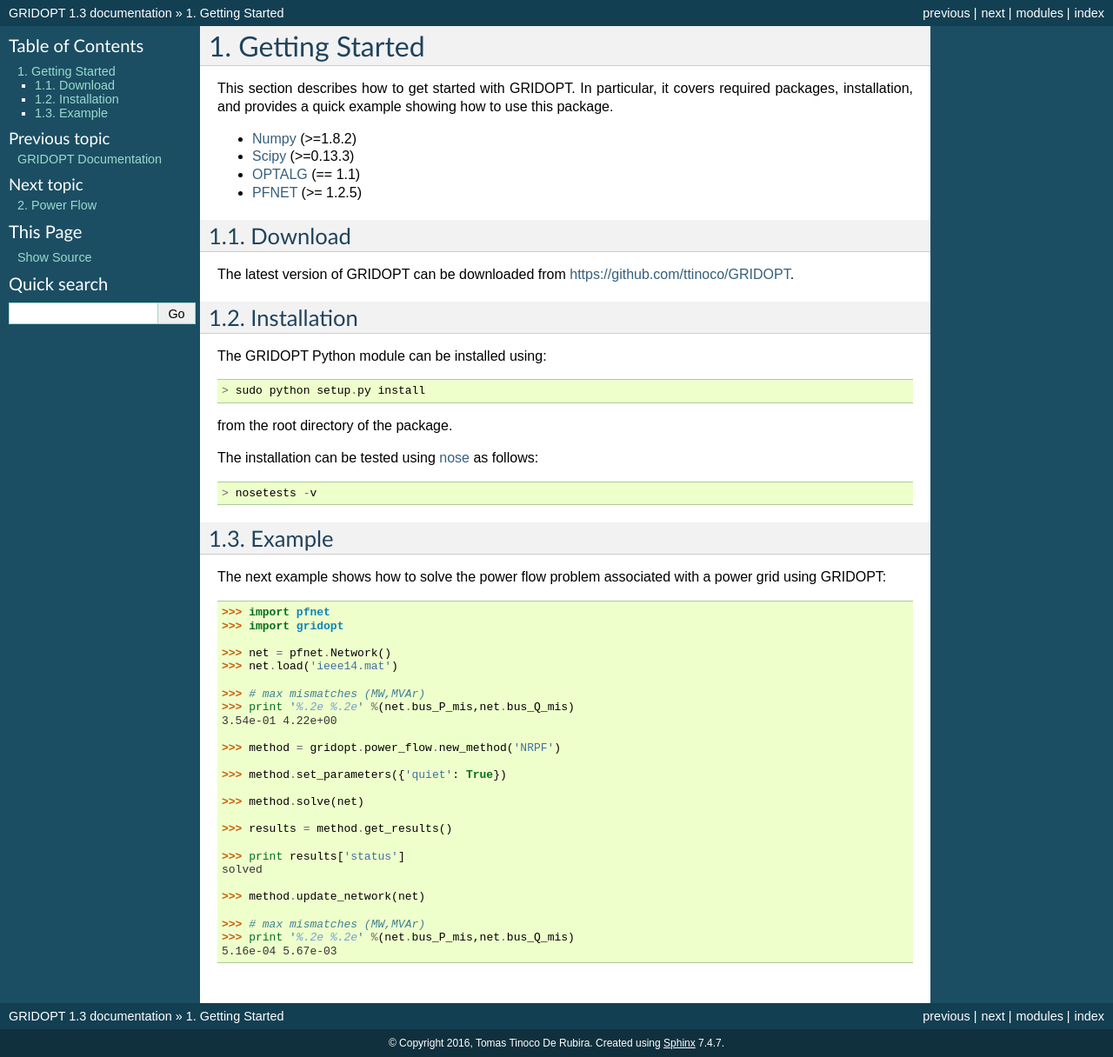
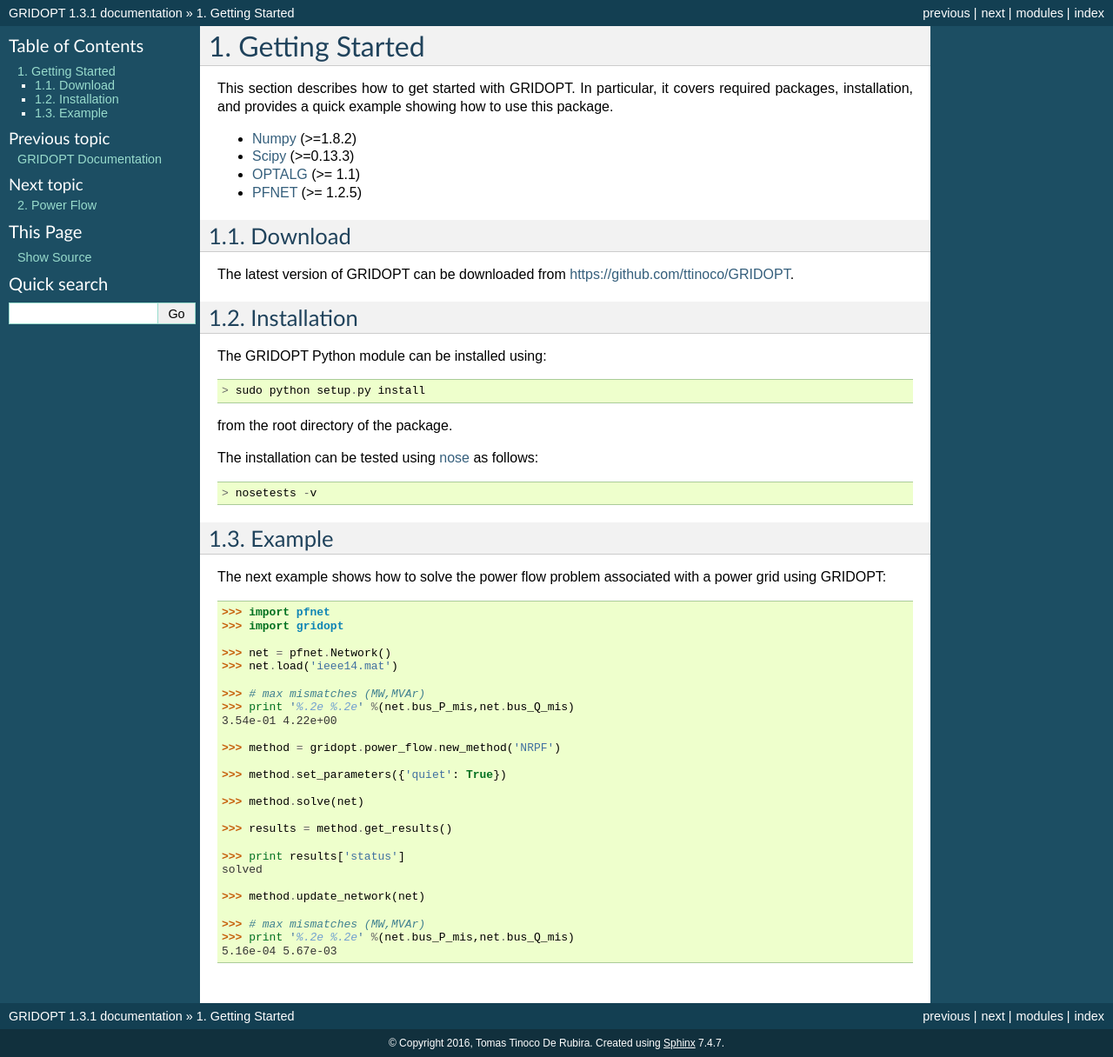
Before and after one commit to ttinoco/GRIDOPT, a Sphinx documentation site: the page built from docs/start.rst, in a window 1280 px wide. Shown: the whole page at 87% size. Built offline with Sphinx 7.4.7, drawn with Linux system fonts in a browser that asks for light colours.

Commit message:
updating version to 1.3.1 which is prelease on ttinoco/dev

```diff
--- a/docs/conf.py
+++ b/docs/conf.py
@@ -56,9 +56,9 @@
 # built documents.
 #
 # The short X.Y version.
-version = '1.3'
+version = '1.3.1'
 # The full version, including alpha/beta/rc tags.
-release = '1.3'
+release = '1.3.1'
 
 # The language for content autogenerated by Sphinx. Refer to documentation
 # for a list of supported languages.
--- a/docs/start.rst
+++ b/docs/start.rst
@@ -10,7 +10,7 @@
 
 * `Numpy <http://www.numpy.org>`_ (>=1.8.2)
 * `Scipy <http://www.scipy.org>`_ (>=0.13.3)
-* `OPTALG <http://ttinoco.github.io/OPTALG>`_ (== 1.1)
+* `OPTALG <http://ttinoco.github.io/OPTALG>`_ (>= 1.1)
 * `PFNET`_ (>= 1.2.5)
 
 .. _start_download:
--- a/setup.py
+++ b/setup.py
@@ -9,7 +9,7 @@
 from setuptools import setup
 
 setup(name='GRIDOPT',
-      version='1.3',
+      version='1.3.1',
       description='Power Grid Optimization Library',
       author='Tomas Tinoco De Rubira',
       author_email='ttinoco5687@gmail.com',
```
